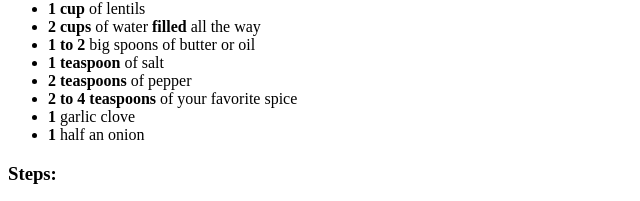
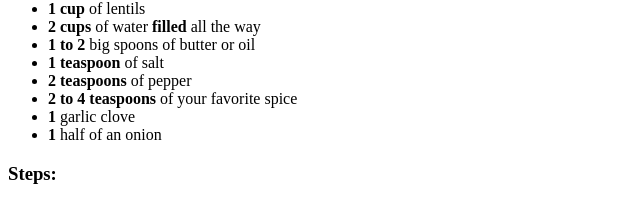
Before and after one commit to khalil20008/odin-recipes, a plain HTML site: page recipes/lentils.html in a window 1280 px wide. Shown: the part 929-1130 px from the top of the page, 0-640 px from the left. Drawn offline with Linux system fonts and the light colour scheme.

```diff
--- a/recipes/lentils.html
+++ b/recipes/lentils.html
@@ -21,7 +21,7 @@
         <li><strong>2 teaspoons</strong> of pepper</li>
         <li><strong>2 to 4 teaspoons</strong> of your favorite spice</li>
         <li><strong>1</strong> garlic clove</li>
-        <li><strong>1</strong> half an onion</li>
+        <li><strong>1</strong> half of an onion</li>
         </ul>
         <h3>Steps:</h3>
         <ol>
```
